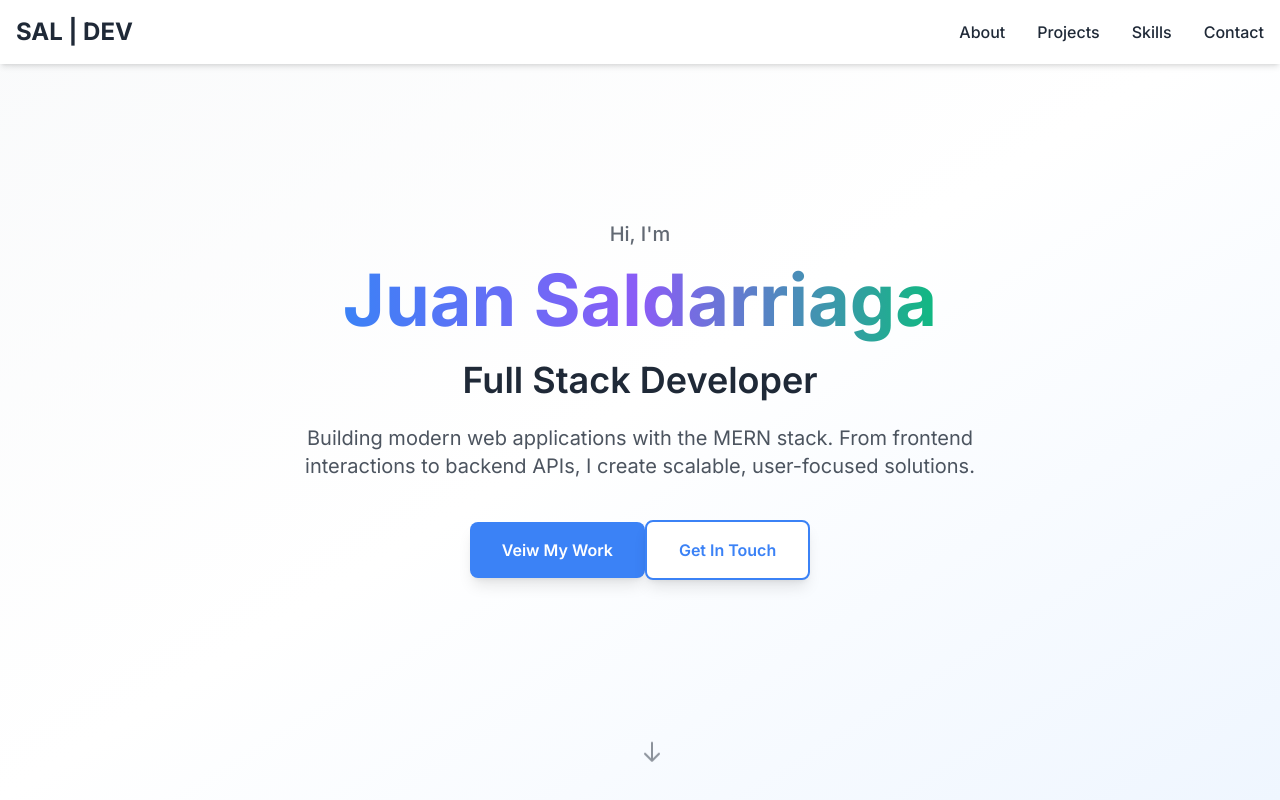
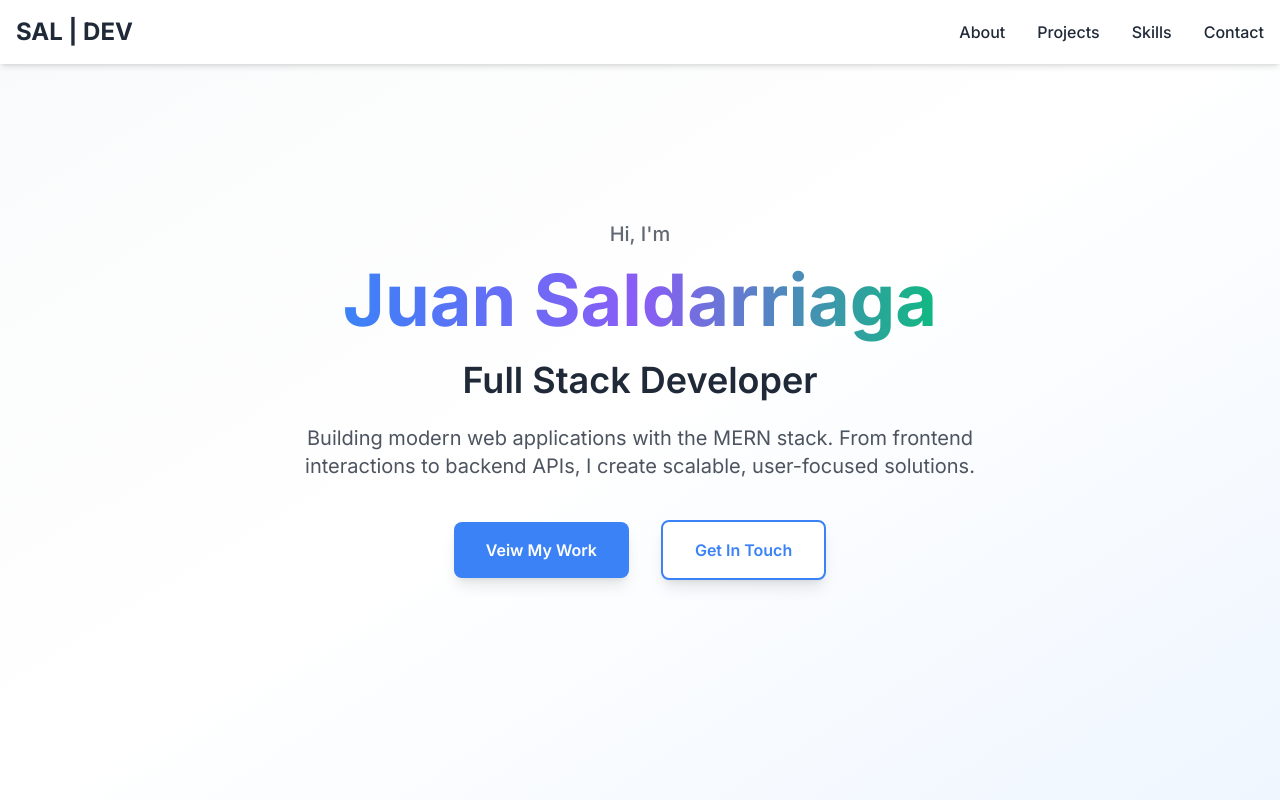
Before and after one commit to JuanSalda91/portfolio, a React (Vite) app: page / in a window 1280 px wide. Shown: the top 800 px of the page. Built offline with nearby package versions, Linux system fonts and the light colour scheme.

Commit message:
CTA button separated with margin, scroll down indicator removed(feature will be tested in the future)

```diff
--- a/src/components/Hero.jsx
+++ b/src/components/Hero.jsx
@@ -36,21 +36,21 @@ function Hero() {
           {/* Primary CTA - View Projects */}
           <a
             href="#projects"
-            className="px-8 py-4 bg-primary text-white font-semibold rounded-lg shadow-lg hover:bg-blue-600 hover:shadow-xl transform hover:-translate-y-1 transition-all duration-300 w-full sm:w-auto"
+            className="px-8 py-4 bg-primary text-white font-semibold rounded-lg shadow-lg hover:bg-blue-600 hover:shadow-xl transform hover:-translate-y-1 transition-all duration-300 w-full sm:w-auto mr-4"
           >
             Veiw My Work
           </a>
           {/* Secondary CTA - Contact */}
           <a
             href="#contact"
-            className="px-8 py-4 bg-white text-primary font-semibold rounded-lg shadow-lg border-2 border-primary hover:bg-primary hover:text-white transform hover:-translate-y-1 transition-all duration-300 w-full sm:w-auto"
+            className="px-8 py-4 bg-white text-primary font-semibold rounded-lg shadow-lg border-2 border-primary hover:bg-primary hover:text-white transform hover:-translate-y-1 transition-all duration-300 w-full sm:w-auto ml-4"
           >
             Get In Touch
           </a>
         </div>
 
         {/* Scroll Down Indicator */}
-        <div className="absolute bottom-8 left-1/2 transform -translate-x-1/2 animate-bounce">
+        {/* <div className="absolute bottom-8 left-1/2 transform -translate-x-1/2 animate-bounce">
           <a
             href="#about"
             className="text-dark/50 hover:text-primary transition-colors"
@@ -67,7 +67,7 @@ function Hero() {
               <path d="M19 14l-7 7m0 0l-7-7m7 7V3"></path>
             </svg>
           </a>
-        </div>
+        </div> */}
       </div>
     </section>
   );
```
